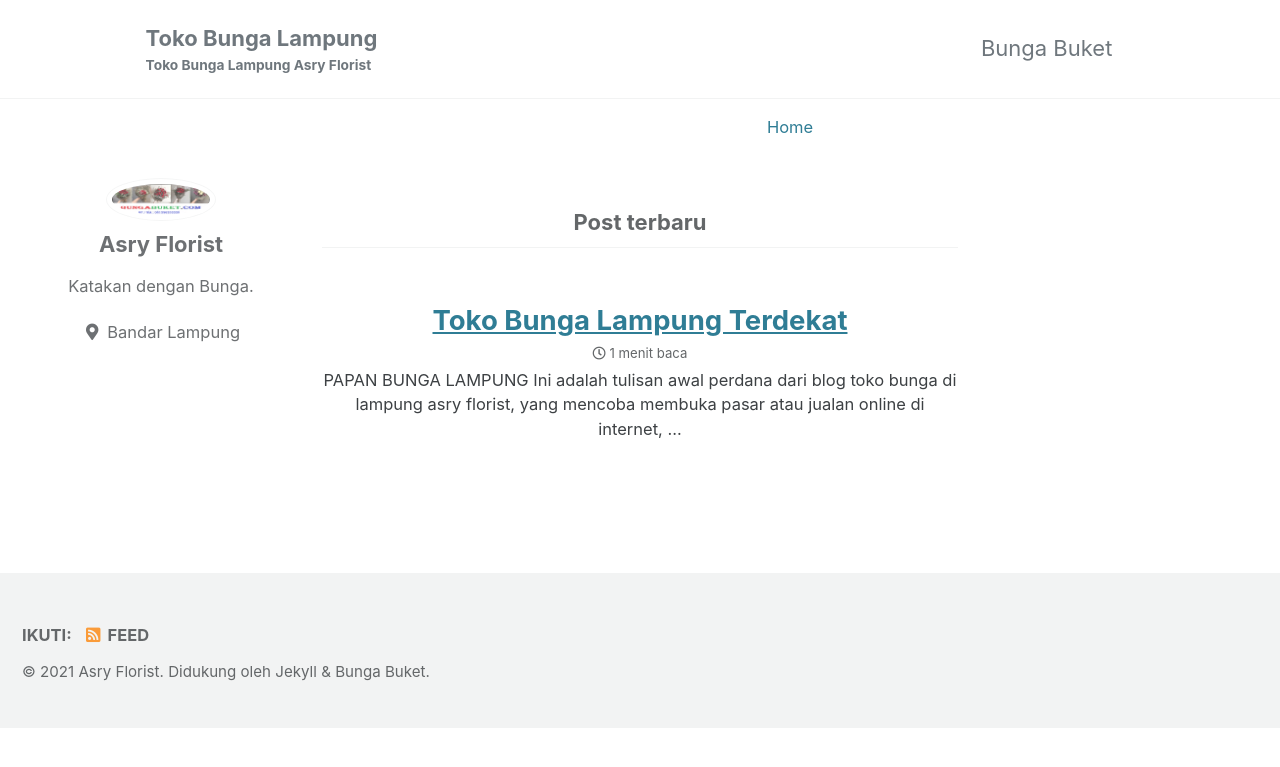
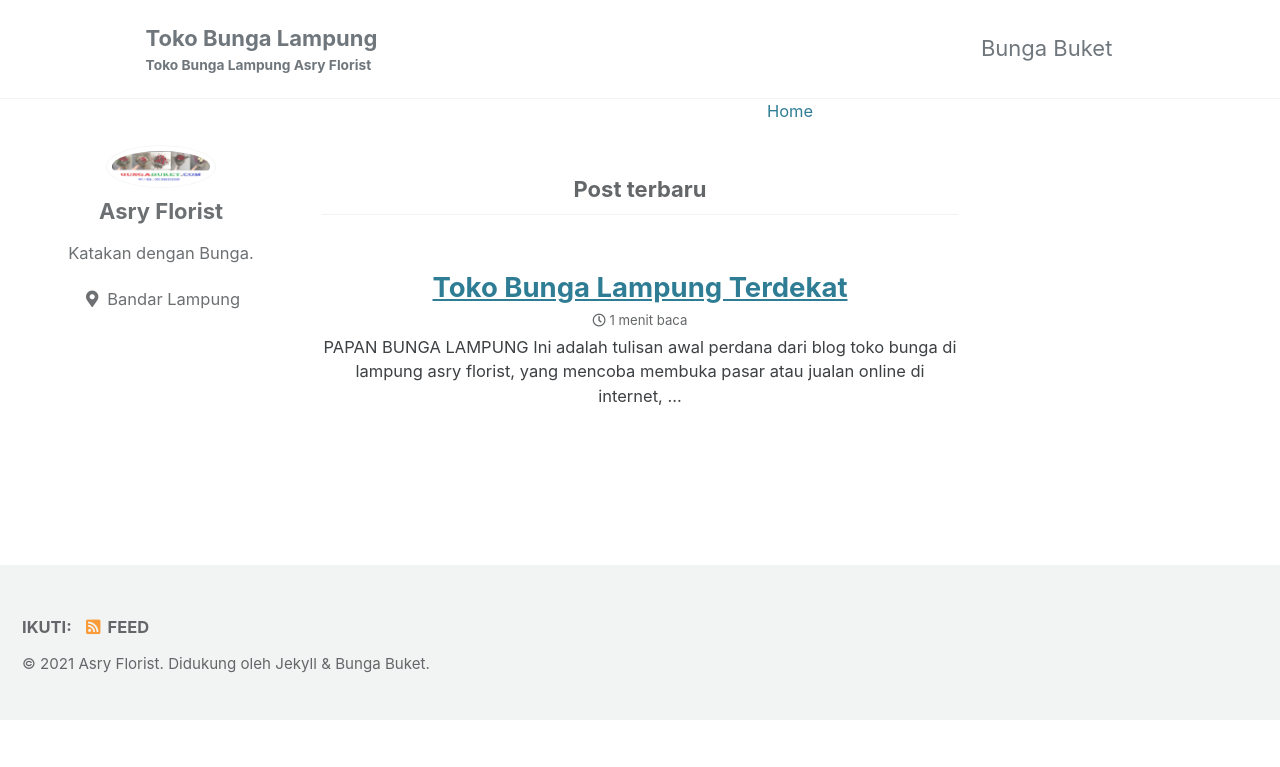
Before and after one commit to bungaasryflorist/tokobungalampung.github.io, a Jekyll site: the page built from index.html, in a window 1280 px wide. Shown: the top 767 px of the page. Built offline with Jekyll 4.4.1, drawn with Linux system fonts in a browser that asks for light colours; cached includes are drawn as plain includes; the list of posts is cut into pages by our own code.

Commit message:
Update _page.scss

```diff
--- a/_sass/minimal-mistakes/_page.scss
+++ b/_sass/minimal-mistakes/_page.scss
@@ -39,9 +39,13 @@
   justify-content: center;
 }
 
-.ul, .ol {
-  display: table;
-  margin: 0 auto;
+ul, ol {
+    list-style: none;
+    margin: 0;
+    padding: 0;
+}
+li {
+    text-align: center;
 }
 
 .page {
```
